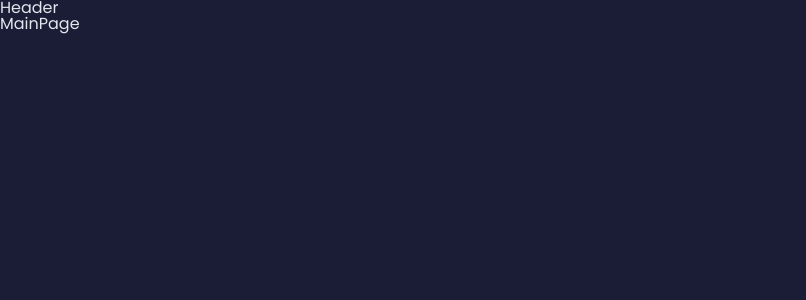
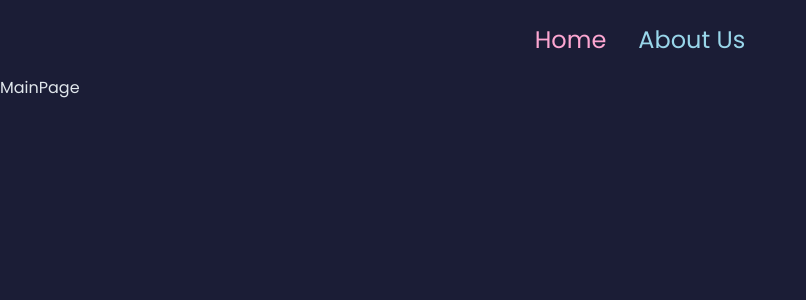
Before and after one commit to AialProkopev/RS-components, a React (Vite) app: page / in a window 1280 px wide. Shown: the top 300 px of the page, without its empty margins (0-806 px from the left). Built offline with nearby package versions, Linux system fonts and the light colour scheme.

Commit message:
feat: add header

```diff
--- /dev/null
+++ b/src/components/Header/index.scss
@@ -0,0 +1,19 @@
+@import '../../styles/vars.scss';
+
+.header {
+  grid-area: header;
+  display: flex;
+  justify-content: center;
+  align-items: center;
+  font-size: 1.5rem;
+  .navigation {
+    display: flex;
+    gap: 2rem;
+    .navigation__item {
+      color: $sub-color;
+      &_active {
+        color: $main-color;
+      }
+    }
+  }
+}
--- a/src/components/Header/index.tsx
+++ b/src/components/Header/index.tsx
@@ -1,8 +1,27 @@
 import React from 'react';
+import { NavLink } from 'react-router-dom';
+import './index.scss';
+
+interface isActiveLink {
+  isActive: boolean;
+}
 
 class Header extends React.Component {
+  isActiveLink = ({ isActive }: isActiveLink) =>
+    isActive ? 'navigation__item_active' : 'navigation__item';
   render() {
-    return <header>Header</header>;
+    return (
+      <header className="header">
+        <nav className="navigation">
+          <NavLink to="/" className={this.isActiveLink}>
+            Home
+          </NavLink>
+          <NavLink to="/about" className={this.isActiveLink}>
+            About Us
+          </NavLink>
+        </nav>
+      </header>
+    );
   }
 }
 
--- a/src/components/Layout/index.tsx
+++ b/src/components/Layout/index.tsx
@@ -7,7 +7,7 @@ class Layout extends React.Component {
     return (
       <>
         <Header />
-        <main className="main">
+        <main>
           <Outlet />
         </main>
       </>
--- a/src/styles/index.scss
+++ b/src/styles/index.scss
@@ -14,3 +14,12 @@ body {
   min-height: 100vh;
   background: $bg-color;
 }
+#root {
+  min-height: 100vh;;
+  display: grid;
+  grid-template-areas: "header" "main";
+  grid-template-rows: 10% auto;
+}
+main {
+  grid-area: main;
+}
--- a/src/styles/reset.scss
+++ b/src/styles/reset.scss
@@ -453,9 +453,6 @@ textarea {
     resize: vertical;
 }
 
-.chromeframe {
-    margin: 0.2em 0;
-    background: #ccc;
-    color: #000;
-    padding: 0.2em 0;
+a {
+    text-decoration: none;
 }
```
